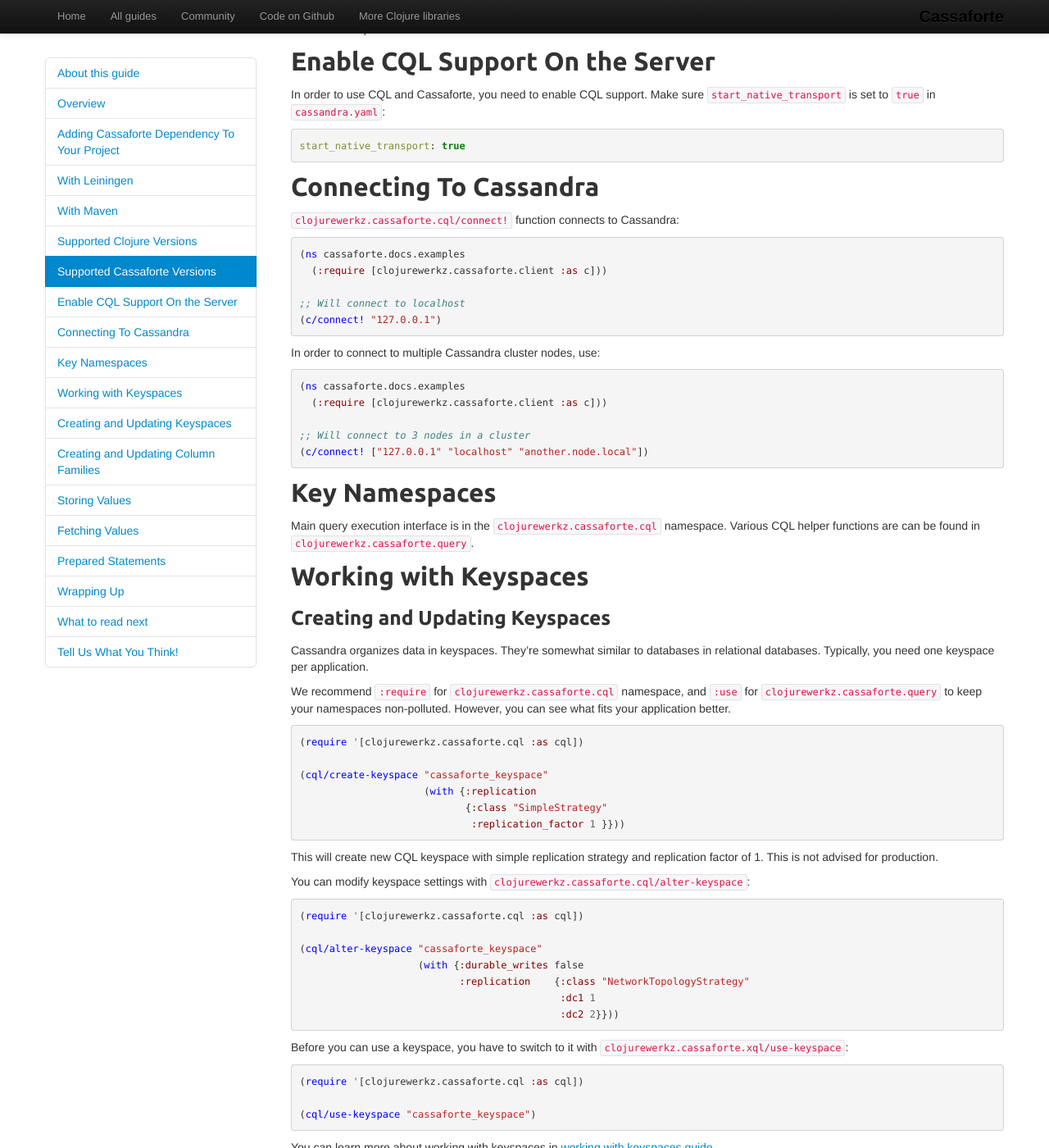
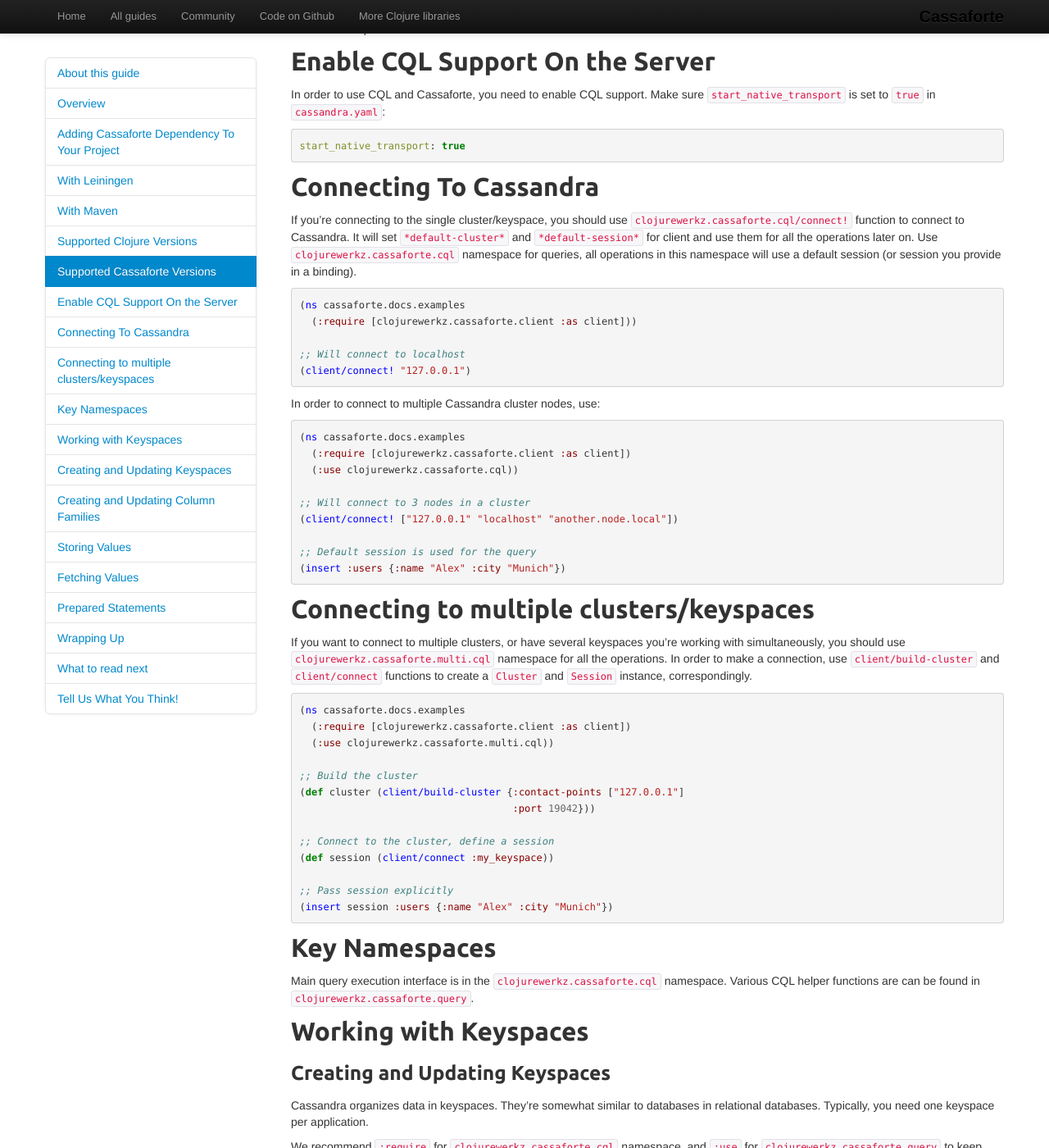
Before and after one commit to clojurewerkz/cassaforte.docs, a Jekyll site: the page built from articles/getting_started.md, in a window 1280 px wide and 1400 px high, scrolled down 909 px. Shown: the whole window at 82% size. Built offline with Jekyll 4.4.1, drawn with Linux system fonts in a browser that asks for light colours; some web fonts are replaced; Markdown is read by kramdown in place of the engine named in the settings.

Commit message:
Adding multi-cql guide

````diff
--- a/articles/getting_started.md
+++ b/articles/getting_started.md
@@ -72,26 +72,53 @@ start_native_transport: true
 
 ## Connecting To Cassandra
 
-`clojurewerkz.cassaforte.cql/connect!` function connects to Cassandra:
+If you're connecting to the single cluster/keyspace, you should use `clojurewerkz.cassaforte.cql/connect!` function to connect to Cassandra.
+It will set `*default-cluster*` and `*default-session*` for client and use them for all the operations later on. Use `clojurewerkz.cassaforte.cql`
+namespace for queries, all operations in this namespace will use a default session (or session you provide in a binding).
 
-``` clojure
+```clojure
 (ns cassaforte.docs.examples
-  (:require [clojurewerkz.cassaforte.client :as c]))
+  (:require [clojurewerkz.cassaforte.client :as client]))
 
 ;; Will connect to localhost
-(c/connect! "127.0.0.1")
+(client/connect! "127.0.0.1")
 ```
 
 In order to connect to multiple Cassandra cluster nodes, use:
 
 ```clojure
 (ns cassaforte.docs.examples
-  (:require [clojurewerkz.cassaforte.client :as c]))
+  (:require [clojurewerkz.cassaforte.client :as client])
+  (:use clojurewerkz.cassaforte.cql))
 
 ;; Will connect to 3 nodes in a cluster
-(c/connect! ["127.0.0.1" "localhost" "another.node.local"])
+(client/connect! ["127.0.0.1" "localhost" "another.node.local"])
+
+;; Default session is used for the query
+(insert :users {:name "Alex" :city "Munich"})
 ```
 
+## Connecting to multiple clusters/keyspaces
+
+If you want to connect to multiple clusters, or have several keyspaces you're working with simultaneously, you should use `clojurewerkz.cassaforte.multi.cql`
+namespace for all the operations. In order to make a connection, use `client/build-cluster` and `client/connect` functions to create a `Cluster` and `Session`
+instance, correspondingly.
+
+```clj
+(ns cassaforte.docs.examples
+  (:require [clojurewerkz.cassaforte.client :as client])
+  (:use clojurewerkz.cassaforte.multi.cql))
+
+;; Build the cluster
+(def cluster (client/build-cluster {:contact-points ["127.0.0.1"]
+                                    :port 19042}))
+
+;; Connect to the cluster, define a session
+(def session (client/connect :my_keyspace))
+
+;; Pass session explicitly
+(insert session :users {:name "Alex" :city "Munich"})
+```
 ## Key Namespaces
 
 Main query execution interface is in the `clojurewerkz.cassaforte.cql`
````
